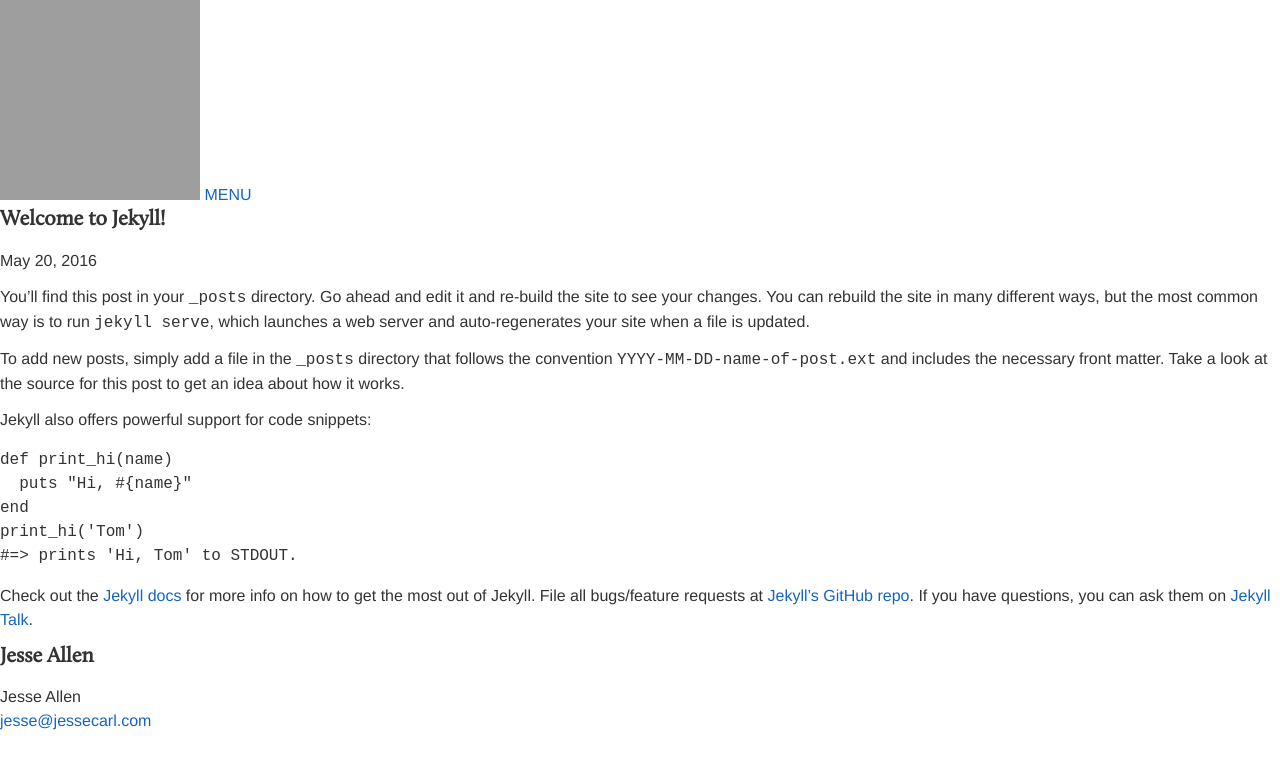
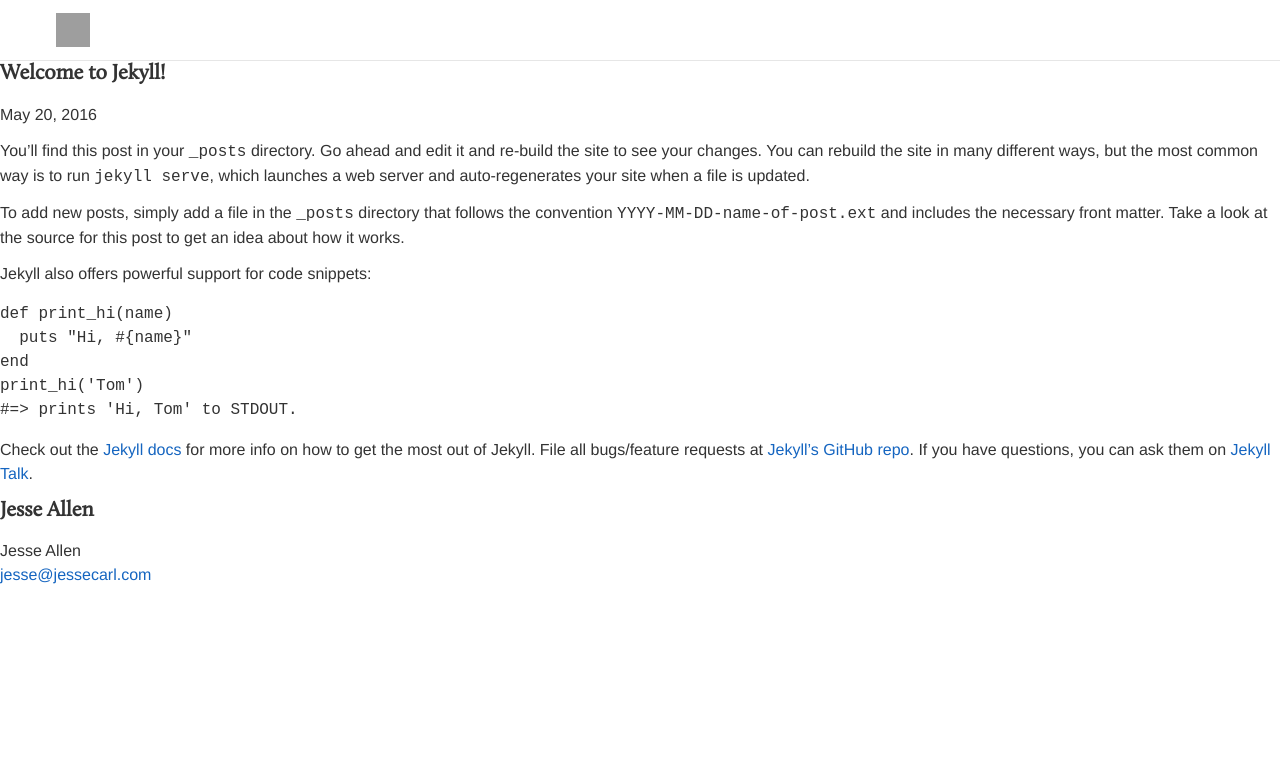
Before and after one commit to jessecarl/www.jessecarl.com, a Jekyll site: the page built from _posts/2016-05-20-welcome-to-jekyll.markdown, in a window 1280 px wide. Shown: the top 769 px of the page. Built offline with Jekyll 4.4.1, drawn with Linux system fonts in a browser that asks for light colours; some web fonts are replaced; grey boxes are pictures that could not be loaded.

Commit message:
Add layout and navigation starting SCSS
Adds SCSS files for nav (with basic styles) and layout (blank).

```diff
--- /dev/null
+++ b/_sass/_nav.scss
@@ -0,0 +1,333 @@
+header.navigation {
+  $base-border-color: gainsboro !default;
+  $base-border-radius: 3px !default;
+  $action-color: #477DCA !default;
+  $dark-gray: #333 !default;
+  $large-screen: em(860) !default;
+  $navigation-padding: 1em;
+  $navigation-background: white;
+  $navigation-color: $dark-gray;
+  $navigation-color-hover: transparentize($navigation-color, 0.3);
+  $navigation-height: 60px;
+  $navigation-nav-button-background: $action-color;
+  $navigation-nav-button-background-hover: lighten($navigation-background, 10%);
+  $navigation-nav-button-border: 1px solid lighten($navigation-nav-button-background, 20%);
+  $navigation-search-background: lighten($navigation-background, 5);
+  $navigation-search-border: 1px solid darken($navigation-background, 5);
+  $navigation-active-link-color: transparentize(white, 0.5);
+  $navigation-submenu-padding: 1em;
+  $navigation-submenu-width: 12em;
+  $horizontal-bar-mode: $large-screen;
+
+  background-color: $navigation-background;
+  border-bottom: 1px solid darken($navigation-background, 10);
+  min-height: $navigation-height;
+  width: 100%;
+  z-index: 999;
+
+  .navigation-wrapper {
+    @include clearfix;
+    @include outer-container;
+    position: relative;
+    z-index: 9999;
+  }
+
+  .logo {
+    float: left;
+    max-height: $navigation-height;
+    padding-left: $navigation-padding;
+    padding-right: 2em;
+
+    img {
+      max-height: $navigation-height;
+      padding: 0.8em 0;
+    }
+  }
+
+  // Mobile view
+
+  .navigation-menu-button {
+    color: $navigation-color;
+    display: block;
+    float: right;
+    line-height: $navigation-height;
+    margin: 0;
+    padding-right: 1em;
+    text-decoration: none;
+    text-transform: uppercase;
+
+    @include media ($horizontal-bar-mode) {
+      display: none;
+    }
+
+    &:focus,
+    &:hover {
+      color: $navigation-color-hover;
+    }
+  }
+
+  // Nav menu
+
+  nav {
+    float: none;
+    min-height: $navigation-height;
+    z-index: 9999999;
+
+    @include media ($horizontal-bar-mode) {
+      float: left;
+    }
+  }
+
+  ul.navigation-menu {
+    clear: both;
+    display: none;
+    margin: 0 auto;
+    overflow: visible;
+    padding: 0;
+    width: 100%;
+    z-index: 9999;
+
+    &.show {
+      display: block;
+    }
+
+    @include media ($horizontal-bar-mode) {
+      display: inline;
+      margin: 0;
+      padding: 0;
+    }
+  }
+
+  // The nav items
+
+  ul li.nav-link {
+    background: $navigation-background;
+    display: block;
+    line-height: $navigation-height;
+    overflow: hidden;
+    padding-right: 0.8em;
+    text-align: right;
+    width: 100%;
+    z-index: 9999;
+
+    @include media ($horizontal-bar-mode) {
+      background: transparent;
+      display: inline;
+      line-height: $navigation-height;
+      text-decoration: none;
+      width: auto;
+    }
+
+    a {
+      color: $navigation-color;
+      display: inline-block;
+      text-decoration: none;
+
+      @include media ($horizontal-bar-mode) {
+        padding-right: 1em;
+      }
+
+      &:focus,
+      &:hover {
+        color: $navigation-color-hover;
+      }
+    }
+  }
+
+  .active-nav-item a {
+    border-bottom: 1px solid $navigation-active-link-color;
+    padding-bottom: 3px;
+  }
+
+  // Sub menus
+
+  li.more.nav-link {
+    padding-right: 0;
+
+    @include media($horizontal-bar-mode) {
+      padding-right: $navigation-submenu-padding;
+    }
+
+    > ul > li:first-child a  {
+      padding-top: 1em;
+    }
+
+    a {
+      margin-right: $navigation-submenu-padding;
+    }
+
+    > a {
+      padding-right: 0.6em;
+    }
+
+    > a:after {
+      @include position(absolute, auto -0.4em auto auto);
+      content: '\25BE';
+      color: $navigation-color;
+    }
+  }
+
+  li.more {
+    overflow: visible;
+    padding-right: 0;
+
+    a {
+      padding-right: 0.8em;
+    }
+
+    > a {
+      padding-right: 1.6em;
+      position: relative;
+
+      @include media($horizontal-bar-mode) {
+        margin-right: $navigation-submenu-padding;
+      }
+
+      &:after {
+        content: '›';
+        font-size: 1.2em;
+        position: absolute;
+        right: $navigation-submenu-padding / 2;
+      }
+    }
+
+    &:focus > .submenu,
+    &:hover > .submenu {
+      display: block;
+    }
+
+    @include media($horizontal-bar-mode) {
+      padding-right: 0.8em;
+      position: relative;
+    }
+  }
+
+  ul.submenu {
+    display: none;
+    padding-left: 0;
+
+    @include media($horizontal-bar-mode) {
+      left: -$navigation-submenu-padding;
+      position: absolute;
+      top: 1.5em;
+    }
+
+    .submenu {
+      @include media($horizontal-bar-mode) {
+        left: $navigation-submenu-width - 0.2em;
+        top: 0;
+      }
+    }
+
+    li {
+      display: block;
+      padding-right: 0;
+
+      @include media($horizontal-bar-mode) {
+        line-height: $navigation-height / 1.3;
+
+        &:first-child > a {
+          border-top-left-radius: $base-border-radius;
+          border-top-right-radius: $base-border-radius;
+        }
+
+        &:last-child > a {
+          border-bottom-left-radius: $base-border-radius;
+          border-bottom-right-radius: $base-border-radius;
+          padding-bottom: 0.7em;
+        }
+      }
+
+      a {
+        background-color: darken($navigation-background, 3%);
+        display: inline-block;
+        text-align: right;
+        width: 100%;
+
+        @include media($horizontal-bar-mode) {
+          background-color: $navigation-background;
+          padding-left: $navigation-submenu-padding;
+          text-align: left;
+          width: $navigation-submenu-width;
+        }
+      }
+    }
+  }
+
+  // Elements on the far right
+
+  .navigation-tools {
+    background: #505050;
+    clear: both;
+    display: block;
+    height: $navigation-height;
+
+    @include media($horizontal-bar-mode) {
+      background: transparent;
+      clear: none;
+      float: right;
+    }
+  }
+
+  // Search bar
+
+  .search-bar {
+    $search-bar-border-color: $base-border-color;
+    $search-bar-border: 1px solid $search-bar-border-color;
+    $search-bar-background: lighten($search-bar-border-color, 10%);
+
+    float: left;
+    padding: 0.85em 0.85em 0.7em 0.6em;
+    width: 60%;
+
+    form {
+      position: relative;
+
+      input[type=search] {
+        background: $navigation-search-background;
+        border: $navigation-search-border;
+        border-radius: $base-border-radius * 2;
+        box-sizing: border-box;
+        color: $navigation-color;
+        font-size: 0.9em;
+        font-style: italic;
+        margin: 0;
+        padding: 0.5em 0.8em;
+        width: 100%;
+
+        @include media($horizontal-bar-mode) {
+          width: 100%;
+        }
+      }
+
+      button[type=submit] {
+        background: $navigation-search-background;
+        border: none;
+        bottom: 0.3em;
+        left: auto;
+        outline: none;
+        padding: 0 9px;
+        position: absolute;
+        right: 0.3em;
+        top: 0.3em;
+
+        img {
+          height: 12px;
+          opacity: 0.7;
+          padding: 1px;
+        }
+      }
+    }
+
+    @include media($horizontal-bar-mode) {
+      display: inline-block;
+      position: relative;
+      width: 16em;
+
+      input {
+        box-sizing: border-box;
+        display: block;
+      }
+    }
+  }
+}
--- a/css/main.scss
+++ b/css/main.scss
@@ -8,3 +8,5 @@
 @import "font-awesome";
 @import "neat/neat";
 @import "base/base";
+@import "layout";
+@import "nav";
```
Also changed, not shown: _sass/_layout.scss (added).
